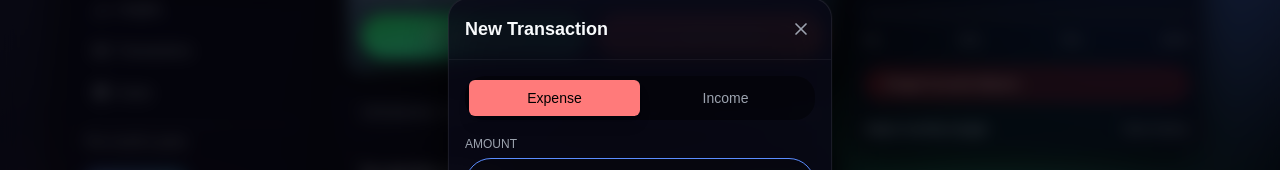
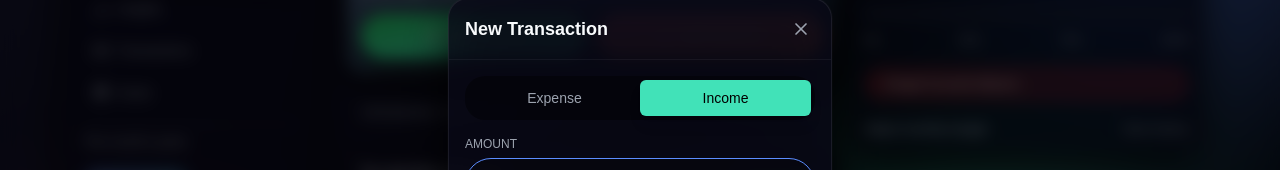
Before and after one commit to Jaspreetkohli72/Jasper, a Next.js app: page / in a window 1280 px wide. Both pictures are taken after a click on the button "Add Income". Shown: the part 203-373 px from the top of the page. Built offline with nearby package versions, Linux system fonts and the light colour scheme; no server answers; the database is empty.

Commit message:
fix: pre-select correct transaction type in modal

```diff
--- a/components/AddTransactionModal.jsx
+++ b/components/AddTransactionModal.jsx
@@ -4,9 +4,16 @@ import { X, Check } from "lucide-react";
 import { useFinance } from "../context/FinanceContext";
 
 export default function AddTransactionModal({ isOpen, onClose }) {
-    const { addTransaction, categories } = useFinance();
+    const { addTransaction, categories, addTxInitialType } = useFinance();
     const [amount, setAmount] = useState("");
-    const [type, setType] = useState("expense");
+    const [type, setType] = useState(addTxInitialType || "expense");
+
+    // Reset type when modal opens
+    React.useEffect(() => {
+        if (isOpen) {
+            setType(addTxInitialType || "expense");
+        }
+    }, [isOpen, addTxInitialType]);
     const [categoryId, setCategoryId] = useState("");
     const [description, setDescription] = useState("");
     const [isSubmitting, setIsSubmitting] = useState(false);
@@ -119,8 +126,8 @@ export default function AddTransactionModal({ isOpen, onClose }) {
                             onChange={(e) => setDescription(e.target.value)}
                             placeholder={isOther ? "Note (required)" : "Note (optional)"}
                             className={`w-full px-4 py-3 bg-black/20 border rounded-xl focus:outline-none focus:border-white/20 text-sm ${isOther && !description
-                                    ? "border-red-500/50 focus:border-red-500"
-                                    : "border-white/10"
+                                ? "border-red-500/50 focus:border-red-500"
+                                : "border-white/10"
                                 }`}
                             required={isOther}
                         />
--- a/components/Dashboard/BalanceCard.jsx
+++ b/components/Dashboard/BalanceCard.jsx
@@ -53,14 +53,14 @@ export default function BalanceCard() {
 
                     <div className="hidden md:grid grid-cols-2 gap-2.5 mt-1">
                         <button
-                            onClick={openAddTxModal}
+                            onClick={() => openAddTxModal("income")}
                             className="btn-core bg-gradient-to-br from-[#22c55e] to-[#41e2b8]"
                         >
                             <ArrowUp size={18} />
                             <span>Add Income</span>
                         </button>
                         <button
-                            onClick={openAddTxModal}
+                            onClick={() => openAddTxModal("expense")}
                             className="btn-core bg-gradient-to-br from-[#fb7185] to-[#f97316]"
                         >
                             <ArrowDown size={18} />
--- a/context/FinanceContext.jsx
+++ b/context/FinanceContext.jsx
@@ -234,6 +234,7 @@ export function FinanceProvider({ children }) {
 
     // Modal State
     const [isAddTxModalOpen, setIsAddTxModalOpen] = useState(false);
+    const [addTxInitialType, setAddTxInitialType] = useState("expense");
 
     return (
         <FinanceContext.Provider
@@ -246,8 +247,12 @@ export function FinanceProvider({ children }) {
                 updateGlobalBudget,
                 updateCategoryBudget,
                 isAddTxModalOpen,
-                openAddTxModal: () => setIsAddTxModalOpen(true),
+                openAddTxModal: (type) => {
+                    setAddTxInitialType(type || "expense");
+                    setIsAddTxModalOpen(true);
+                },
                 closeAddTxModal: () => setIsAddTxModalOpen(false),
+                addTxInitialType,
                 financials: {
                     balance,
                     income: totalIncome,
```
